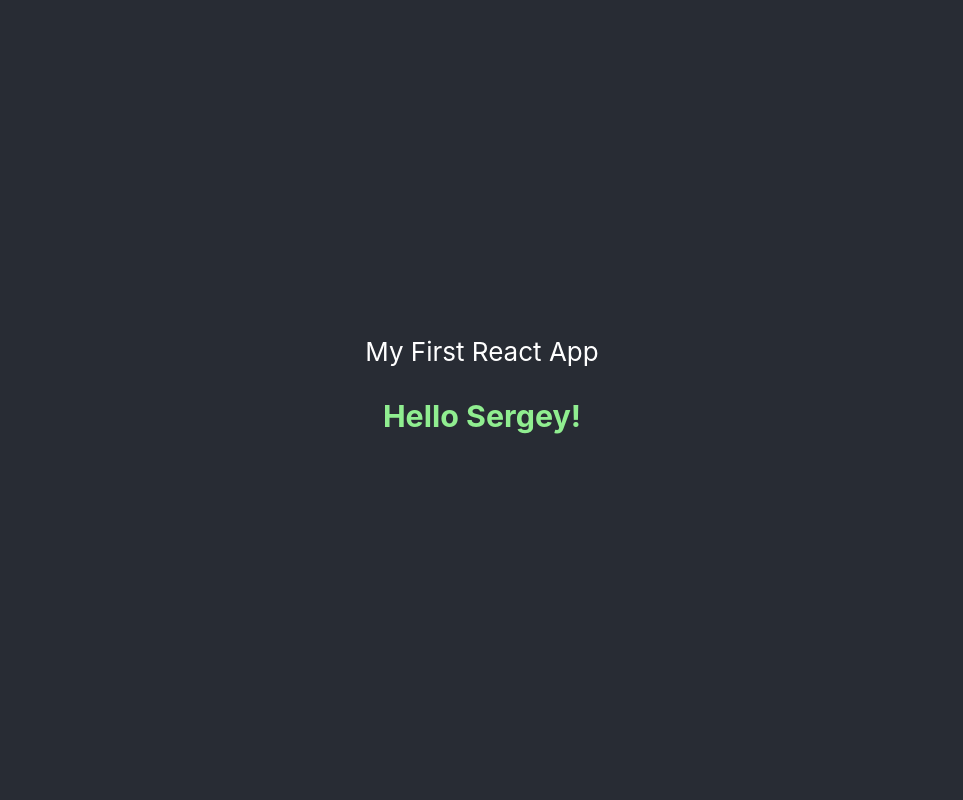
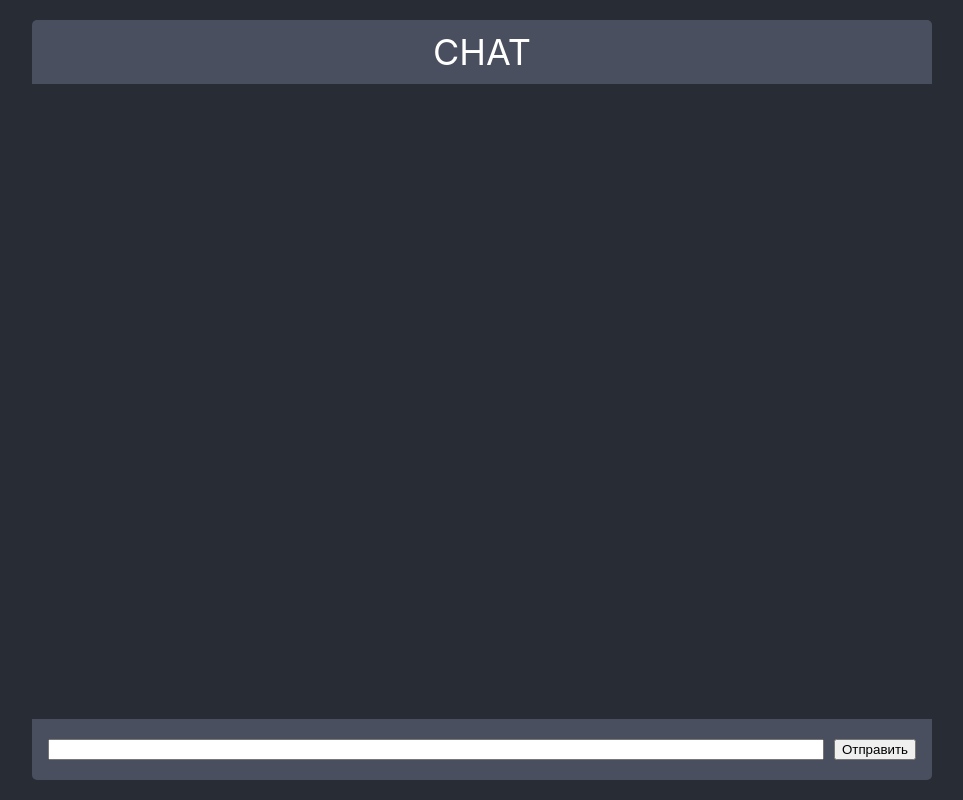
Before and after one commit to Gunvel/ShopReact, a React (Create React App) app: page / in a window 1280 px wide. Shown: the whole page, without its empty margins (158-1121 px from the left). Built offline with nearby package versions, Linux system fonts and the light colour scheme.

Commit message:
Добавил разметку и стили для чата

```diff
--- a/src/App.js
+++ b/src/App.js
@@ -6,11 +6,23 @@ function App() {
 
   return (
     <div className="App">
-      <header className="App-header">
-        My First React App
-        <Message name={name}></Message>
-      </header>
-    </div>
+      <main className='App-content'>
+        <div className='b-chat'>
+          <div className='b-chat__header'>
+            CHAT
+          </div>
+
+          <div className='b-chat__window'>
+
+          </div>
+
+          <div className='b-chat__form'>
+            <input />
+            <button >Отправить</button>
+          </div>
+        </div>
+      </main>
+    </div >
   );
 }
 
--- a/src/styles/App.css
+++ b/src/styles/App.css
@@ -1,39 +1,51 @@
 .App {
   text-align: center;
+  height: 100vh;
+  width: 100vw;
+  background-color: #282c34;
+  display: grid;
 }
 
-.App-logo {
-  height: 40vmin;
-  pointer-events: none;
+.App-content {
+  padding: 20px 10px;
+  box-sizing: border-box;
+  overflow: auto;
+  display: flex;
 }
 
-@media (prefers-reduced-motion: no-preference) {
-  .App-logo {
-    animation: App-logo-spin infinite 20s linear;
-  }
-}
-.App-header {
-  background-color: #282c34;
-  min-height: 100vh;
-  display: flex;
-  flex-direction: column;
-  align-items: center;
-  justify-content: center;
-  font-size: calc(10px + 2vmin);
-  color: white;
+.b-chat {
+  max-width: 900px;
+  /* max-height: 900px; */
+  margin: auto;
+  height: 100%;
+  width: 100%;
+  display: grid;
+  grid-template-rows: auto 1fr auto;
+  border-radius: 5px;
+  background: #494f5e;
 }
 
-.App-link {
-  color: #61dafb;
+.b-chat__header {
+  font-size: 36px;
+  color: white;
+  text-align: center;
+  padding: 10px 16px;
+  box-sizing: border-box;
 }
 
-@keyframes App-logo-spin {
-  from {
-    transform: rotate(0deg);
-  }
-  to {
-    transform: rotate(360deg);
-  }
+.b-chat__window {
+  padding: 10px;
+  box-sizing: border-box;
+  /* background: #282c349a; */
+  background-color: #282c34;
+  display: flex;
+}
+
+.b-chat__form {
+  display: grid;
+  grid-template-columns: 1fr auto;
+  gap: 10px;
+  padding: 20px 16px;
 }
 
 /*# sourceMappingURL=App.css.map */
--- a/src/styles/scss/App.scss
+++ b/src/styles/scss/App.scss
@@ -1,39 +1,15 @@
 .App {
+    text-align: center;
+    height: 100vh;
+    background-color: #282c34;
+    display: flex;
+    flex-direction: column;
+}
+
+.App-header {
+    font-size: calc(10px + 2vmin);
+    color: white;
     text-align: center;
 }
 
-.App-logo {
-    height: 40vmin;
-    pointer-events: none;
-}
-
-@media (prefers-reduced-motion: no-preference) {
-    .App-logo {
-        animation: App-logo-spin infinite 20s linear;
-    }
-}
-
-.App-header {
-    background-color: #282c34;
-    min-height: 100vh;
-    display: flex;
-    flex-direction: column;
-    align-items: center;
-    justify-content: center;
-    font-size: calc(10px + 2vmin);
-    color: white;
-}
-
-.App-link {
-    color: #61dafb;
-}
-
-@keyframes App-logo-spin {
-    from {
-        transform: rotate(0deg);
-    }
-
-    to {
-        transform: rotate(360deg);
-    }
-}
+@import "blocks/chat";
```
Also changed, not shown: src/styles/scss/blocks/_chat.scss (added), 1 other file (tests, documents, lock files or other folders).
